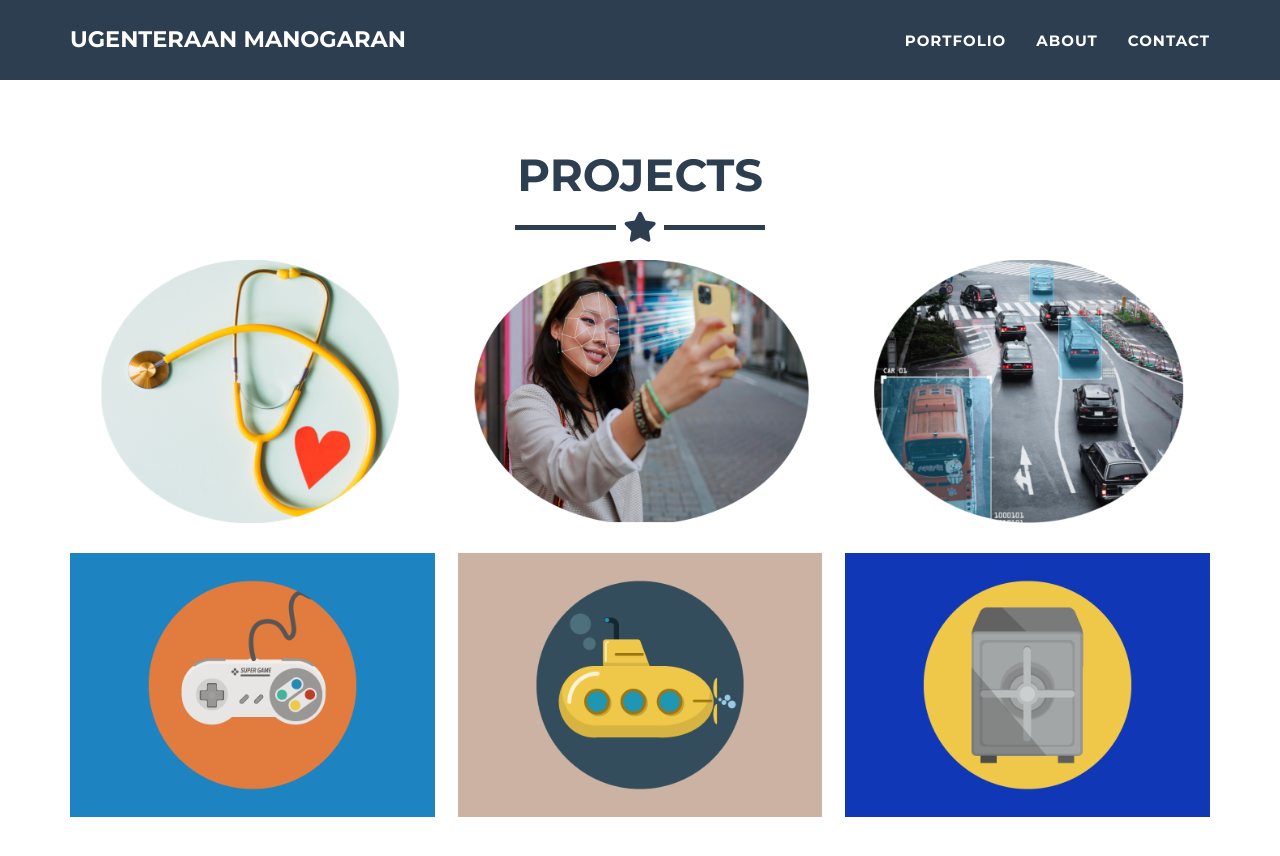
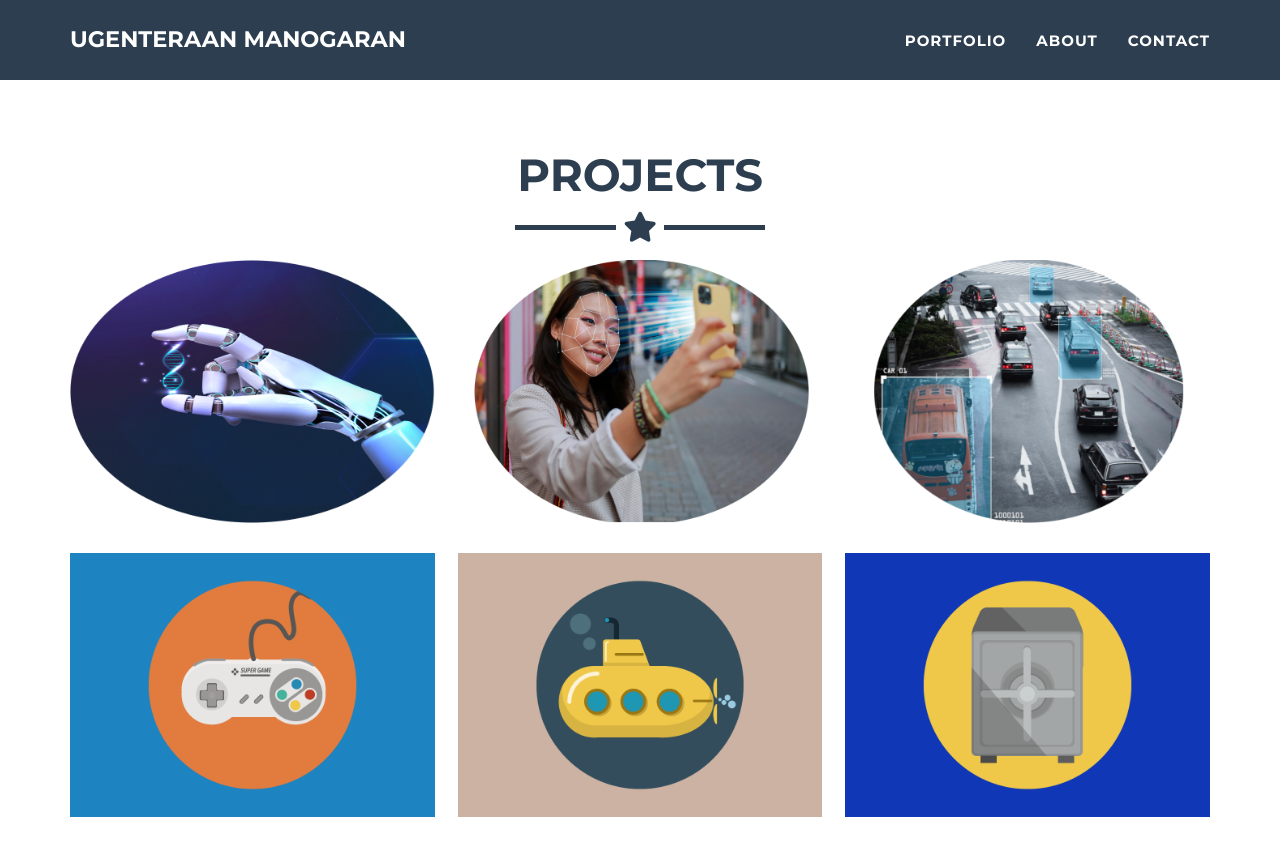
Before and after one commit to Ugenteraan/ugenteraan.github.io, a Jekyll site: the page built from _posts/2014-07-18-project-1.markdown, in a window 1280 px wide and 900 px high, scrolled down 725 px. Shown: the top 856 px of the window. Built offline with Jekyll 4.4.1, drawn with Linux system fonts in a browser that asks for light colours.

Commit message:
change icon

```diff
--- a/_posts/2014-07-17-project-2.markdown
+++ b/_posts/2014-07-17-project-2.markdown
@@ -2,7 +2,7 @@
 layout: default
 modal-id: 2
 date: 2019-02-01
-img: selfdrivingproj.png
+img: nanomalaysia.png
 alt: image-alt
 title: Self Driving Car Prototype
 project-date: February 2019 to April 2019
--- a/_posts/2014-07-18-project-1.markdown
+++ b/_posts/2014-07-18-project-1.markdown
@@ -2,7 +2,7 @@
 layout: default
 modal-id: 1
 date: 2022-09-01
-img: medical.png
+img: beneufit.png
 alt: image-alt
 title: Cow Milk Allergy Detection on Infants
 project-date: September 2022 to June 2023
```
Also changed, not shown: img/portfolio/beneufit.png (added), img/portfolio/medical.png (deleted), img/portfolio/nanomalaysia.png (renamed from img/portfolio/selfdrivingproj.png).
